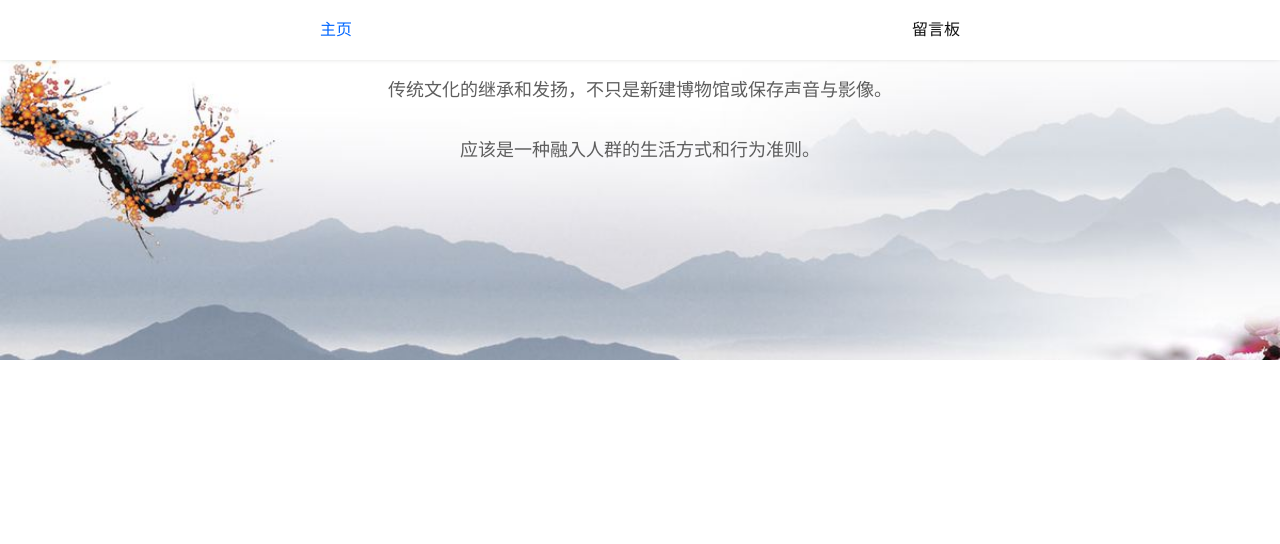
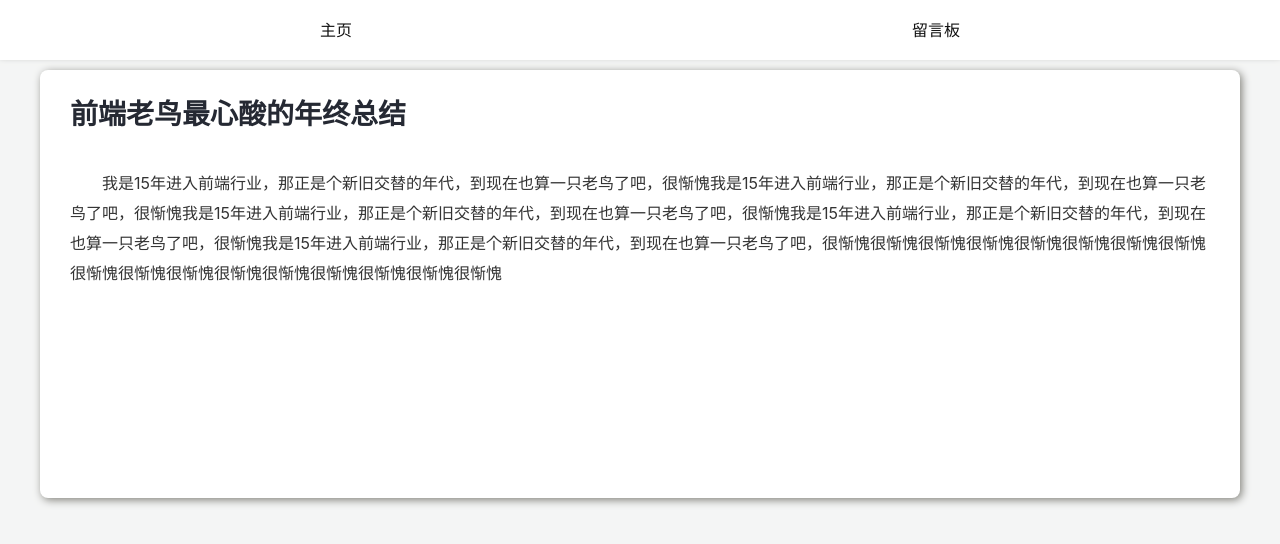
Before and after one commit to zhao-yi-fan/react-mongodb-netlify, a React (Create React App) app: page /posts/1 in a window 1280 px wide. Before the commit this address led to /index. Shown: the top 544 px of the page. Built offline with nearby package versions, Linux system fonts and the light colour scheme.

Commit message:
mongo数据库

```diff
--- a/src/App.css
+++ b/src/App.css
@@ -1,4 +1,5 @@
 .app {
+
 }
 
 .top-f {
--- a/src/App.js
+++ b/src/App.js
@@ -2,6 +2,7 @@ import { BrowserRouter as Router, Route, Routes, Navigate, NavLink } from "react
 import "./App.css";
 import Home from './home'
 import MessageBoard from './messageBoard'
+import Posts from './posts/index'
 
 function App () {
   return (
@@ -17,6 +18,7 @@ function App () {
       <Routes>
         <Route path="/index" element={<Home />}></Route>
         <Route path="/messageBoard" element={<MessageBoard />}></Route>
+        <Route path="/posts/:id" element={<Posts />}></Route>
         <Route path="*" element={<Navigate to="/index" />} />
       </Routes>
     </Router>
--- a/src/home/home.css
+++ b/src/home/home.css
@@ -3,7 +3,7 @@
 
 .banner {
   width: 100vw;
-  height:300px;
+  height: 300px;
   background: url("../static/banner.jpeg") no-repeat;
   background-size: cover;
 }
@@ -14,3 +14,49 @@
   color: #5e5e5e;
   line-height: 60px;
 }
+
+.posts-list {
+  box-sizing: border-box;
+  background-color: #fff;
+  width: 1200px;
+  margin: 20px auto;
+  padding: 15px 20px;
+  overflow: hidden;
+  border-radius: 8px;
+  transition: all 0.5s;
+  box-shadow: 2px 2px 8px 0px #81817a;
+}
+.posts-list:hover {
+  box-shadow: 2px 2px 15px 0px #81817a;
+}
+
+.posts-list .posts-item {
+  padding: 15px 0;
+  border-bottom: 1px dashed #ccc;
+  transition: all 0.5s;
+}
+.posts-list .posts-item:hover {
+  cursor: pointer;
+}
+.posts-list .posts-item:hover .posts-title {
+  color: #06f;
+  font-size: 19px;
+}
+
+.posts-list .posts-item .posts-title {
+  line-height: 30px;
+  transition: all 0.5s;
+  font-weight: bold;
+  font-size: 18px;
+}
+.posts-list .posts-item .posts-cont {
+  height: 30px;
+  margin-top: 15px;
+  font-size: 15px;
+  word-break: break-all;
+  overflow: hidden;
+  text-overflow: ellipsis;
+  -webkit-line-clamp: 2;
+  display: -webkit-box;
+  -webkit-box-orient: vertical;
+}
--- a/src/home/index.js
+++ b/src/home/index.js
@@ -1,16 +1,38 @@
 import React from "react"
 import "./home.css"
+import { postsJson } from '../postsData'
+import { useNavigate } from "react-router-dom"
 
 
-export default class Home extends React.Component {
-  render () {
+function ArticleListInit () {
+  const navigate = useNavigate()
+  function handleClick (id) {
+    navigate(`/posts/${id}`)
+  }
+
+  return (postsJson.map((item, index) =>
+    <div className="posts-item" onClick={() => handleClick(item.id)} key={index}>
+      <div className="posts-title">{item.title}</div>
+      <div className="posts-cont" title={item.content}>{item.content}</div>
+    </div>
+  ))
+}
+
+function Home () {
   return (
     <div className="home">
       <div className="banner">
         <p>传统文化的继承和发扬，不只是新建博物馆或保存声音与影像。</p>
         <p>应该是一种融入人群的生活方式和行为准则。</p>
       </div>
+      <div className="posts-list">
+        {
+          ArticleListInit()
+        }
+      </div>
     </div>
   )
 }
-}
+
+
+export default Home
--- a/src/index.css
+++ b/src/index.css
@@ -133,3 +133,8 @@ a:hover {
 a:active {
   color:yellow;
 }
+
+html {
+  font-family: -apple-system,system-ui,Segoe UI,Roboto,Ubuntu,Cantarell,Noto Sans,sans-serif,BlinkMacSystemFont,"Helvetica Neue","PingFang SC","Hiragino Sans GB","Microsoft YaHei",Arial;
+  background-color: #f4f5f5;
+}
--- /dev/null
+++ b/src/posts/index.js
@@ -0,0 +1,27 @@
+import { useParams } from "react-router-dom";
+import React from "react"
+import { postsJson } from '../postsData'
+import "./posts.css"
+
+function InitDetail () {
+  let params = useParams();
+  console.log(params, 'params===');
+  const { id } = params;
+  console.log(postsJson,'postsJson===');
+  const obj = postsJson.find(item => item.id === +id);
+
+  return (
+    <div className="posts-detail">
+      <h1 className="posts-title">
+        {obj.title}
+      </h1>
+      <p className="posts-content">
+        {obj.content}
+      </p>
+    </div>
+
+  )
+}
+
+
+export default InitDetail
--- /dev/null
+++ b/src/posts/posts.css
@@ -0,0 +1,27 @@
+.posts-detail {
+  margin: 10px auto 0;
+  box-sizing: border-box;
+  width: 1200px;
+  background-color: #fff;
+  padding: 30px;
+  border-radius: 8px;
+  box-shadow: 2px 2px 8px 0px #81817a;
+  transition: all 0.4s;
+}
+.posts-detail:hover {
+  box-shadow: 2px 2px 15px 0px #81817a;
+}
+.posts-detail .posts-title {
+  font-size: 28px;
+  font-weight: bold;
+  color: #252933;
+}
+.posts-detail .posts-content {
+  text-indent: 2em;
+  line-height: 30px;
+  margin-top: 40px;
+  font-size: 16px;
+  word-break: break-all;
+  min-height: 300px;
+  color: #333;
+}
--- /dev/null
+++ b/src/postsData.js
@@ -0,0 +1,32 @@
+export let postsJson = [
+  {
+    id: 0,
+    title: '前端老鸟最心酸的年终总结',
+    content: '我是15年进入前端行业，那正是个新旧交替的年代，到现在也算一只老鸟了吧，很惭愧'
+  },
+  {
+    id: 1,
+    title: '前端老鸟最心酸的年终总结',
+    content: '我是15年进入前端行业，那正是个新旧交替的年代，到现在也算一只老鸟了吧，很惭愧我是15年进入前端行业，那正是个新旧交替的年代，到现在也算一只老鸟了吧，很惭愧我是15年进入前端行业，那正是个新旧交替的年代，到现在也算一只老鸟了吧，很惭愧我是15年进入前端行业，那正是个新旧交替的年代，到现在也算一只老鸟了吧，很惭愧我是15年进入前端行业，那正是个新旧交替的年代，到现在也算一只老鸟了吧，很惭愧很惭愧很惭愧很惭愧很惭愧很惭愧很惭愧很惭愧很惭愧很惭愧很惭愧很惭愧很惭愧很惭愧很惭愧很惭愧很惭愧'
+  },
+  {
+    id: 2,
+    title: '前端老鸟最心酸的年终总结',
+    content: '我是15年进入前端行业，那正是个新旧交替的年代，到现在也算一只老鸟了吧，很惭愧11111111111111111111111111111111111111111111111111111111111111111111111111111111111111111111111111111'
+  },
+  {
+    id: 3,
+    title: '前端老鸟最心酸的年终总结',
+    content: '我是15年进入前端行业，那正是个新旧交替的年代，到现在也算一只老鸟了吧，很惭愧'
+  },
+  {
+    id: 4,
+    title: '前端老鸟最心酸的年终总结',
+    content: '我是15年进入前端行业，那正是个新旧交替的年代，到现在也算一只老鸟了吧，很惭愧'
+  },
+  {
+    id: 5,
+    title: '前端老鸟最心酸的年终总结',
+    content: '我是15年进入前端行业，那正是个新旧交替的年代，到现在也算一只老鸟了吧，很惭愧'
+  },
+]
```
Also changed, not shown: 1 other file (tests, documents, lock files or other folders). Lines whose indentation alone changed are shown as unchanged.
